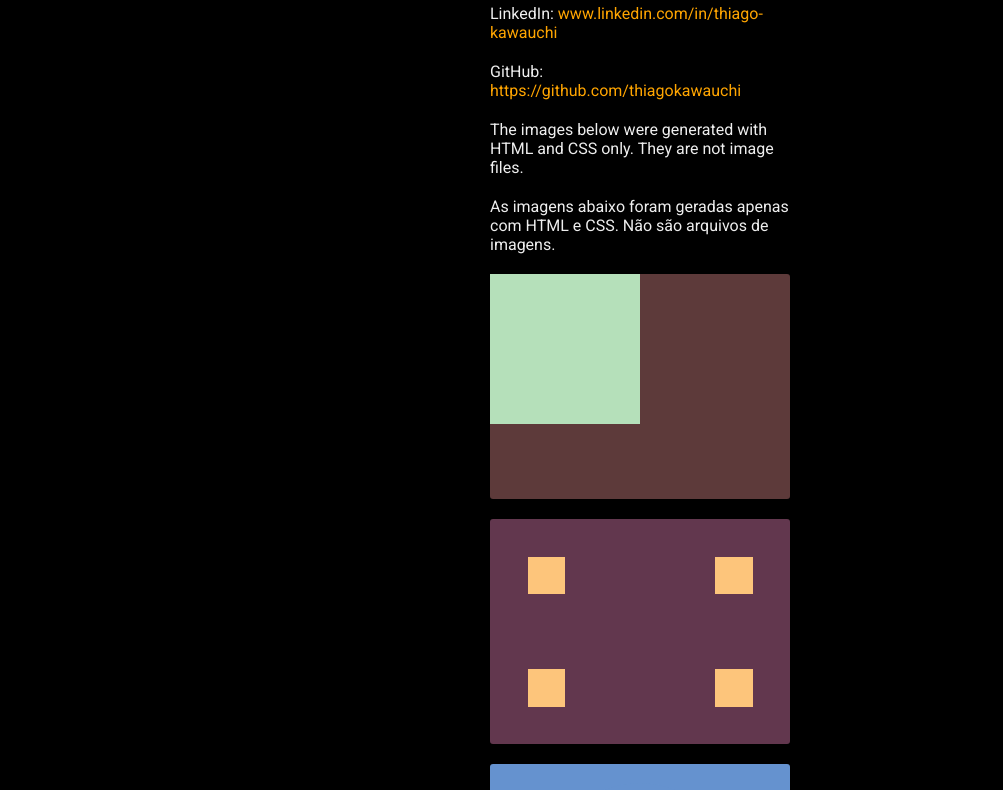
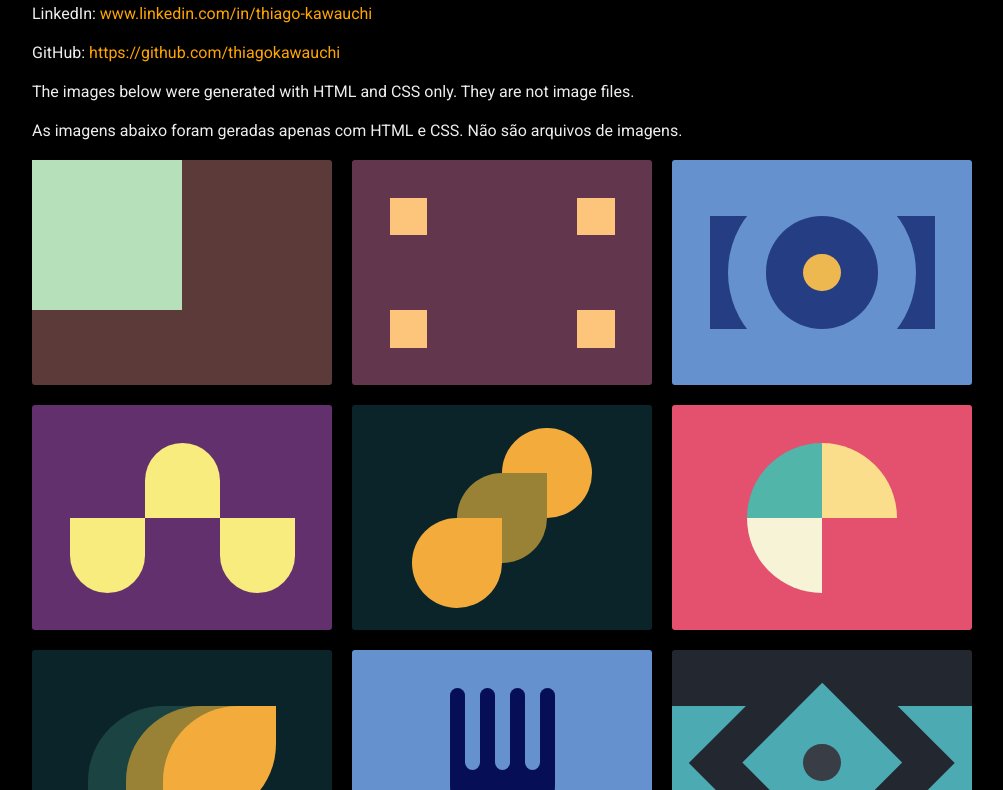
Before and after one commit to thiagokawauchi/css-battle-portfolio, a plain HTML site: page index.html in a window 1280 px wide. Shown: the part 78-868 px from the top of the page, without its empty margins (0-1003 px from the left). Drawn offline with Linux system fonts and the light colour scheme.

Commit message:
responsive desktop added

```diff
--- a/style.css
+++ b/style.css
@@ -15,9 +15,8 @@ body {
 }
 
 header {
-    width: 360px;
+    width: 300px;
     margin-top: 20px;
-    padding: 0 30px;
     display: flex;
     flex-direction: column;
     gap: 20px;
@@ -52,6 +51,22 @@ main {
     flex-direction: column;
     align-items: center;
     gap: 20px;
+}
+
+@media (min-width: 992px) {
+
+    header {
+        width: 1260px;
+        max-width: 95vw;
+    }
+
+    main {
+        width: 1260px;
+        max-width: 95vw;
+        display: flex;
+        flex-direction: row;
+        flex-wrap: wrap;
+    }
 }
 
 .pseudo-body {
```
